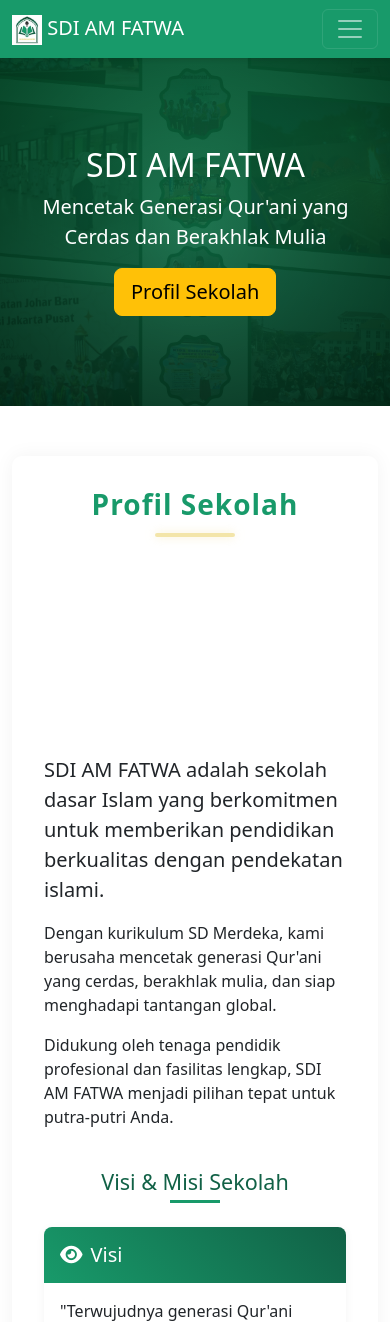
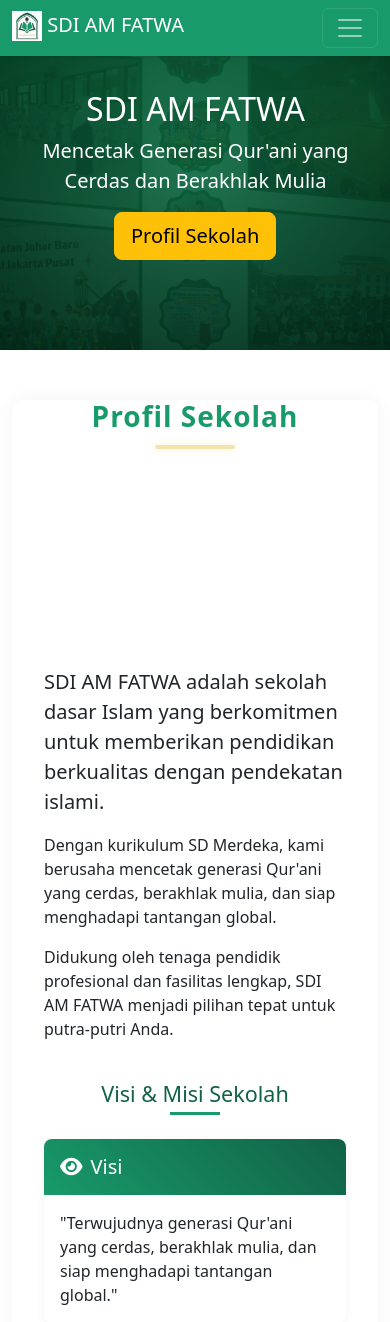
Before and after one commit to kandarlubis31/sdiamfatwa, a Django app: page / in a window 390 px wide. Shown: the top 1322 px of the page. Run offline with Django 5.2, Linux system fonts and the light colour scheme; data that the repository does not hold is empty; some libraries are stand-ins or nearby versions.

Commit message:
modified:   static/css/style.css 	modified:   templates/base.html

```diff
--- a/static/css/style.css
+++ b/static/css/style.css
@@ -12,7 +12,7 @@
     align-items: center;
     justify-content: center;
     min-height: 550px;
-    padding: 140px 20px;
+    padding: 100px 20px;
     margin-bottom: 50px;
     overflow: hidden;
     color: #fff;
@@ -113,7 +113,8 @@
 @media (max-width: 992px) {
     .hero-section {
         min-height: 480px;
-        padding: 120px 15px;
+        padding-left: 15px;
+        padding-right: 15px;
     }
 
     section h2 {
@@ -121,10 +122,40 @@
     }
 }
 
+@media (max-width: 768px) {
+    .hero-section {
+        padding: 80px 0;
+        min-height: 400px;
+    }
+
+    .display-4 {
+        font-size: 2rem;
+    }
+
+    .card-img-top,
+    .berita-card-img,
+    .galeri-card-img {
+        height: 200px;
+    }
+
+    section {
+        padding: 40px 0;
+    }
+
+    section h2 {
+        font-size: 2rem;
+    }
+
+    .stat-item {
+        margin-bottom: 20px;
+    }
+}
+
 @media (max-width: 600px) {
     .hero-section {
         min-height: 400px;
-        padding: 100px 10px;
+        padding-left: 10px;
+        padding-right: 10px;
     }
 
     .hero-section .container {
@@ -375,36 +406,6 @@
     margin: 0;
 }
 
-/* Responsive */
-@media (max-width: 768px) {
-    .hero-section {
-        padding: 80px 0;
-        min-height: 400px;
-    }
-
-    .display-4 {
-        font-size: 2rem;
-    }
-
-    .card-img-top,
-    .berita-card-img,
-    .galeri-card-img {
-        height: 200px;
-    }
-
-    section {
-        padding: 40px 0;
-    }
-
-    section h2 {
-        font-size: 2rem;
-    }
-
-    .stat-item {
-        margin-bottom: 20px;
-    }
-}
-
 /* Feature Cards */
 .feature-card {
     transition: transform 0.3s ease, box-shadow 0.3s ease;
--- a/templates/base.html
+++ b/templates/base.html
@@ -9,6 +9,14 @@
     <link rel="icon" type="image/webp" href="{% static 'img/logo.webp' %}" />
 
     <style>
+      /* PAKSA BODY KELIATAN (BIAR PRELOADER MUNCUL) */
+      body {
+        opacity: 1 !important;
+        visibility: visible !important;
+        margin: 0 !important;
+        padding: 0 !important;
+      }
+
       #preloader {
         position: fixed;
         top: 0;
@@ -57,12 +65,42 @@
         transition: width 0.3s ease;
       }
 
+      /* LOGIC PRELOADER YANG BENER (SEMBUNYIIN KONTEN, BUKAN BODY) */
       .page-content {
         opacity: 0;
         transition: opacity 0.5s ease;
       }
       body.page-loaded .page-content {
         opacity: 1;
+      }
+
+      /* PAKSA HILANGIN GAP DI HERO SECTION */
+      .hero-section {
+        padding-top: 0 !important;
+        padding-bottom: 0 !important;
+        margin-top: 0 !important;
+      }
+
+      /* SOLUSI HILANGKAN GAP ANTARA NAVBAR DAN KONTEN */
+      .navbar {
+        margin-bottom: 0 !important;
+      }
+
+      .page-content > *:first-child {
+        margin-top: 0 !important;
+        padding-top: 0 !important;
+      }
+
+      /* Reset container untuk menghilangkan gap */
+      .container-fluid, .container {
+        padding-top: 0 !important;
+      }
+
+      /* Reset untuk elemen pertama di dalam container */
+      .container > *:first-child,
+      .container-fluid > *:first-child {
+        margin-top: 0 !important;
+        padding-top: 0 !important;
       }
 
       .admin-button {
@@ -74,7 +112,7 @@
         border-radius: 50%;
         background-color: rgba(24, 154, 106, 0.15);
         color: #189a6a;
-        display: none; /* <-- TOMBOL DISEMBUNYIKAN DI SINI */
+        display: none;
         justify-content: center;
         align-items: center;
         cursor: pointer;
@@ -303,6 +341,7 @@
                 title="Admin Login"
               >SDI AM FATWA</a>. All rights reserved.</p>
           </div>
+        </div>
       </footer>
     </div>
 
```
Lines whose indentation alone changed are shown as unchanged.
